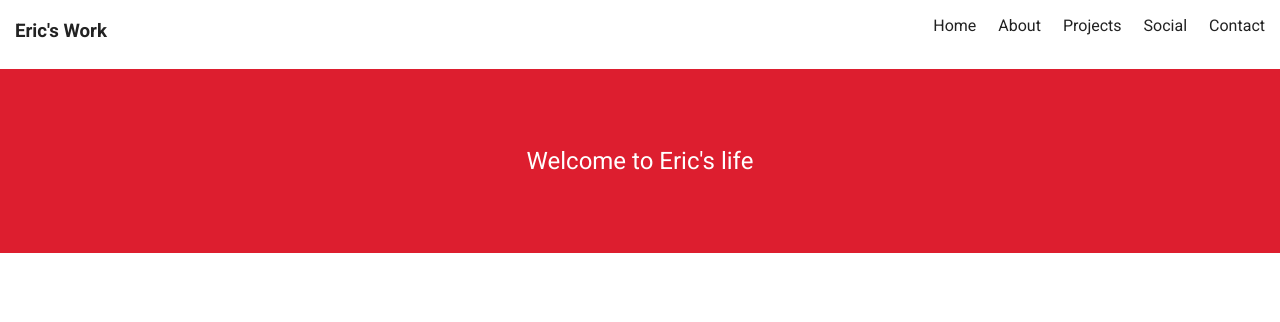
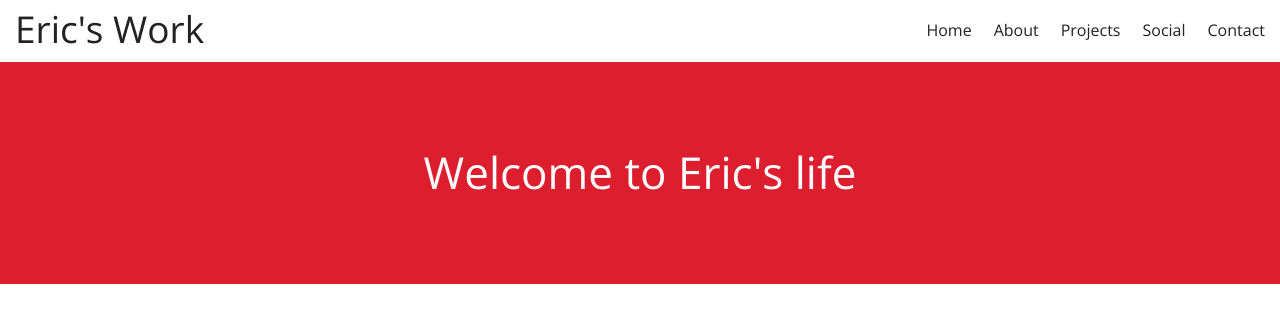
Before and after one commit to ihlee01/ihlee01.github.io, a plain HTML site: page index.html in a window 1280 px wide. Drawn offline with nearby package versions, Linux system fonts and the light colour scheme.

Commit message:
css changes

```diff
--- a/index.html
+++ b/index.html
@@ -5,18 +5,18 @@
 	<title>Eric's work</title>
 
 	<link href="http://maxcdn.bootstrapcdn.com/font-awesome/4.1.0/css/font-awesome.min.css" rel="stylesheet">
-	<link href='http://fonts.googleapis.com/css?family=Roboto:400,700' rel='stylesheet' type='text/css'>
+	<link href='http://fonts.googleapis.com/css?family=Open+Sans:400,700,300' rel='stylesheet' type='text/css'>
 	<link rel="stylesheet" href="stylesheets/foundation.css" />
 	<link href="stylesheets/screen.css" media="screen, projection" rel="stylesheet" type="text/css" />
 	<script src="js/vendor/modernizr.js"></script>
 </head>
 <body>
 	<header>
-		<div class="row fullWidth">
-			<div class="large-3 small-3 columns">
-				<h3 id="name">Eric's Work</h3>
+		<div class="row fullWidth" id="headerWrapper">
+			<div class="large-3 medium-4 small-4 columns" id="nameWrapper">
+				<h2 class="slim" id="name">Eric's Work</h2>
 			</div>
-			<div class="large-9 small-9 columns">
+			<div class="large-9 medum-8 small-8 columns" id="navWrapper">
 				<nav class="right">
 					<ul class="inline-list">
 						<li>Home</li>
@@ -32,7 +32,7 @@
 
 	<div class="row fullWidth" id="head">
 		<div class="large-12 columns text-center">
-			<h2 class="bmargin-bottom bmargin-top">Welcome to Eric's life</h2>
+			<h1 class="bmargin-bottom bmargin-top slim">Welcome to Eric's life</h1>
 		</div>
 	</div>
 
--- a/sass/screen.scss
+++ b/sass/screen.scss
@@ -13,19 +13,32 @@ $red: #E05206;
 	@include box-sizing(border-box);
 
 }
-nav * {
-	line-height: 52px;
+#headerWrapper {
+	height: 62px;
+	* {
+		height:100%;
+		#name {
+			height: 100%;
+			line-height: 57px;
+			margin: 0px;
+			padding: 0px;
+		}
+	}
 }
-
+#navWrapper {
+	* {
+		height: 100%;
+	}
+}
+nav *{
+	margin-top:18px;
+}
 #head {
 	background-color: #dd1e2f;
 }
 #head * {
 	color: #fff;
 	text-align: center;
-	h2 {
-		font-weight: 200;
-	}
 }
 .fullWidth {
 	width: 100%;
@@ -51,3 +64,6 @@ nav * {
 .smargin-top {
 	margin-top: 30px;
 }
+.slim {
+	font-weight: 200;
+}
```
Also changed, not shown: stylesheets/foundation.css, stylesheets/screen.css.
